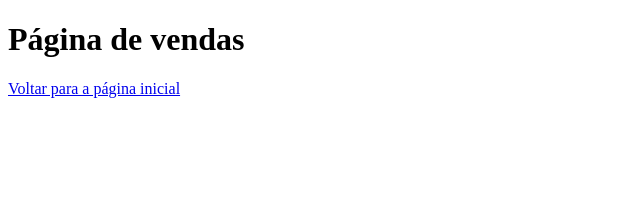
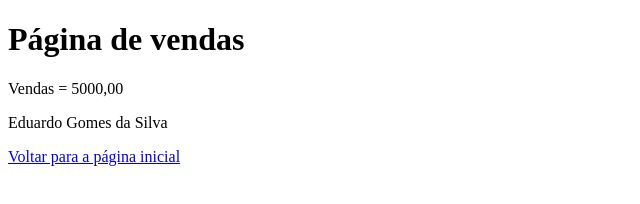
Before and after one commit to edu8ar/aulagithub0, a plain HTML site: page vendas.html in a window 1280 px wide. Shown: the whole page, without its empty margins (0-640 px from the left). Drawn offline with Linux system fonts and the light colour scheme.

Commit message:
Acrescentado o valor das vendas

```diff
--- a/vendas.html
+++ b/vendas.html
@@ -8,6 +8,8 @@
 </head>
 <body>
     <h1> Página de vendas </h1>
+    <p> Vendas = 5000,00</p>
+    <p>Eduardo Gomes da Silva</p>
     <a href="index.html">Voltar para a página inicial</a>
 </body>
 </html>
```
